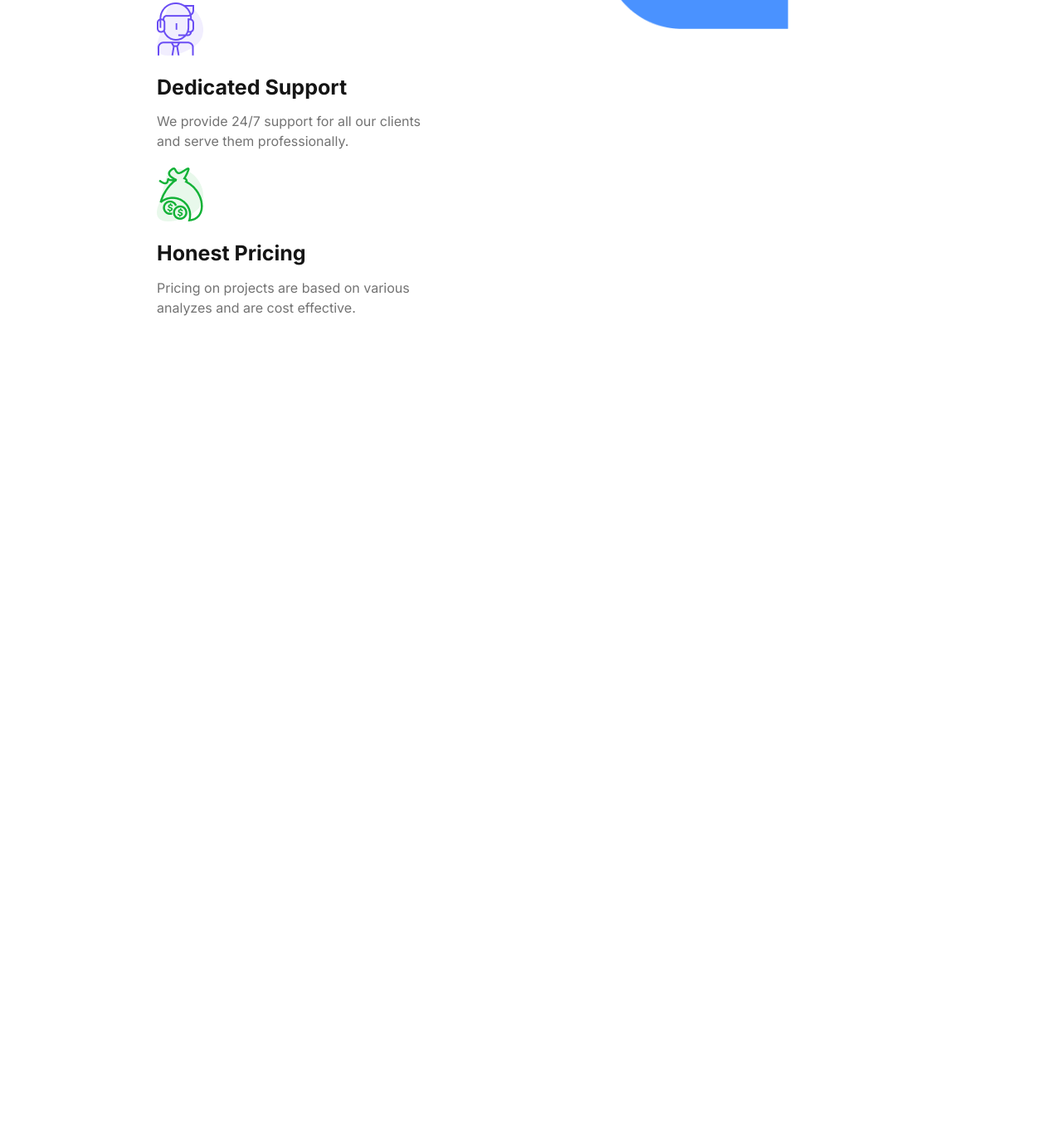
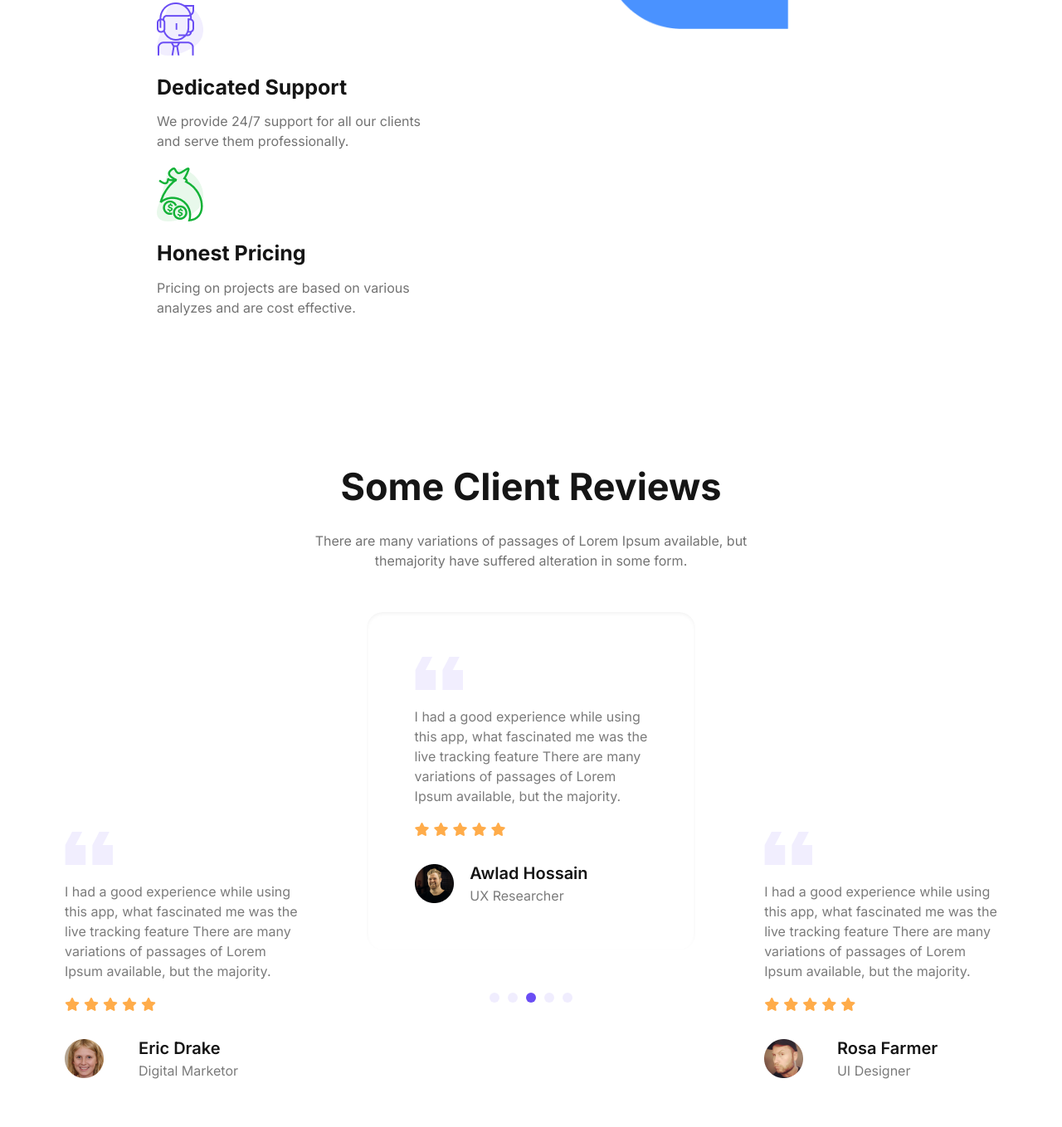
Before and after one commit to AK-Polash/Agenc, a plain HTML site: page index.html in a window 1280 px wide. Shown: the part 4604-5963 px from the top of the page at 83% size. Before the commit the page ends 5007 px from the top, so only its background shows below. Drawn offline with nearby package versions, Linux system fonts and the light colour scheme.

Commit message:
client review added here

```diff
--- a/index.html
+++ b/index.html
@@ -626,5 +626,100 @@
     <!-- ============================================================================================================
                                                 choose end
     ============================================================================================================= -->
+
+    <!-- ============================================================================================================
+                                                client-review start
+    ============================================================================================================= -->
+    <section class="py-[150px]">
+      <div class="max-w-container mx-auto x-sm:px-[20px] xxl-pc:px-[0]">
+        <div class="max-w-[609px] mx-auto text-center pb-[50px]">
+          <h2 class="font-inter font-bold text-[45px] text-dark pb-[20px]">
+            Some Client Reviews
+          </h2>
+          <p class="font-inter font-normal text-base text-secondary">
+            There are many variations of passages of Lorem Ipsum available, but
+            themajority have suffered alteration in some form.
+          </p>
+        </div>
+        <div class="flex justify-between gap-x-[24px]">
+          <div class="w-[32%] py-[54px] px-[58px] rounded-[20px] self-start mt-[211px] ">
+            <picture>
+              <img src="images/comma.png" alt="comma" loading="lazy">
+            </picture>
+            <p class="font-inter font-normal text-base text-gray py-[20px] "> I had a good experience while using this app, what fascinated me was the live tracking feature There are many variations of passages of Lorem Ipsum available, but the majority.</p>
+            <div class="flex gap-x-[5px] pb-[30px]">
+              <i class="text-star fa-sharp fa-solid fa-star"></i>
+              <i class="text-star fa-sharp fa-solid fa-star"></i>
+              <i class="text-star fa-sharp fa-solid fa-star"></i>
+              <i class="text-star fa-sharp fa-solid fa-star"></i>
+              <i class="text-star fa-sharp fa-solid fa-star"></i>
+            </div>
+            <div class="w-[209px] flex justify-between items-center gap-x-[15px] ">
+              <picture>
+                <img src="images/client_1.png" alt="client-review" loading="lazy">
+              </picture>
+              <div class="capitalize">
+                <h6 class="font-inter font-semibold text-[20px] text-dark ">eric drake</h6>
+                <span class="font-inter font-normal text-base text-gray ">digital marketor</span>
+              </div>
+            </div>
+          </div>
+          <div class="w-[32%] py-[54px] px-[58px] rounded-[20px] self-start shadow-inner shadow-2xl Shadow-stone-800 ">
+            <picture>
+              <img src="images/comma.png" alt="comma" loading="lazy">
+            </picture>
+            <p class="font-inter font-normal text-base text-gray py-[20px] "> I had a good experience while using this app, what fascinated me was the live tracking feature There are many variations of passages of Lorem Ipsum available, but the majority.</p>
+            <div class="flex gap-x-[5px] pb-[30px]">
+              <i class="text-star fa-sharp fa-solid fa-star"></i>
+              <i class="text-star fa-sharp fa-solid fa-star"></i>
+              <i class="text-star fa-sharp fa-solid fa-star"></i>
+              <i class="text-star fa-sharp fa-solid fa-star"></i>
+              <i class="text-star fa-sharp fa-solid fa-star"></i>
+            </div>
+            <div class="w-[209px] flex justify-between items-center gap-x-[15px] ">
+              <picture>
+                <img src="images/client_2.png" alt="client-review" loading="lazy">
+              </picture>
+              <div class="capitalize">
+                <h6 class="font-inter font-semibold text-[20px] text-dark ">awlad hossain</h6>
+                <span class="font-inter font-normal text-base text-gray ">UX Researcher</span>
+              </div>
+            </div>
+          </div>
+          <div class="w-[32%] py-[54px] px-[58px] rounded-[20px] self-start mt-[211px] ">
+            <picture>
+              <img src="images/comma.png" alt="comma" loading="lazy">
+            </picture>
+            <p class="font-inter font-normal text-base text-gray py-[20px] "> I had a good experience while using this app, what fascinated me was the live tracking feature There are many variations of passages of Lorem Ipsum available, but the majority.</p>
+            <div class="flex gap-x-[5px] pb-[30px]">
+              <i class="text-star fa-sharp fa-solid fa-star"></i>
+              <i class="text-star fa-sharp fa-solid fa-star"></i>
+              <i class="text-star fa-sharp fa-solid fa-star"></i>
+              <i class="text-star fa-sharp fa-solid fa-star"></i>
+              <i class="text-star fa-sharp fa-solid fa-star"></i>
+            </div>
+            <div class="w-[209px] flex justify-between items-center gap-x-[15px] ">
+              <picture>
+                <img src="images/client_3.png" alt="client-review" loading="lazy">
+              </picture>
+              <div class="capitalize">
+                <h6 class="font-inter font-semibold text-[20px] text-dark ">rosa farmer</h6>
+                <span class="font-inter font-normal text-base text-gray ">UI designer</span>
+              </div>
+            </div>
+          </div>
+        </div>
+        <div class="w-[100px] flex gap-x-[10px] mx-auto mt-[-160px] ">
+          <div class="w-[12px] h-[12px] rounded-circle cursor-pointer bg-dots"></div>
+          <div class="w-[12px] h-[12px] rounded-circle cursor-pointer bg-dots"></div>
+          <div class="w-[12px] h-[12px] rounded-circle cursor-pointer bg-primary"></div>
+          <div class="w-[12px] h-[12px] rounded-circle cursor-pointer bg-dots"></div>
+          <div class="w-[12px] h-[12px] rounded-circle cursor-pointer bg-dots"></div>
+        </div>
+      </div>
+    </section>
+    <!-- ============================================================================================================
+                                                client-review end
+    ============================================================================================================= -->
   </body>
 </html>
--- a/js/tailwind.config.js
+++ b/js/tailwind.config.js
@@ -32,6 +32,7 @@ tailwind.config = {
           'light_dark': '#F3F3F3',
           'gray': '#7B7B7B',
           'star': '#FFAC4A',
+          'dots': '#6A4DF41A',
         },
         fontFamily: {
           inter: ['Inter', 'sans-serif']
```
Also changed, not shown: images/comma.png (added).
